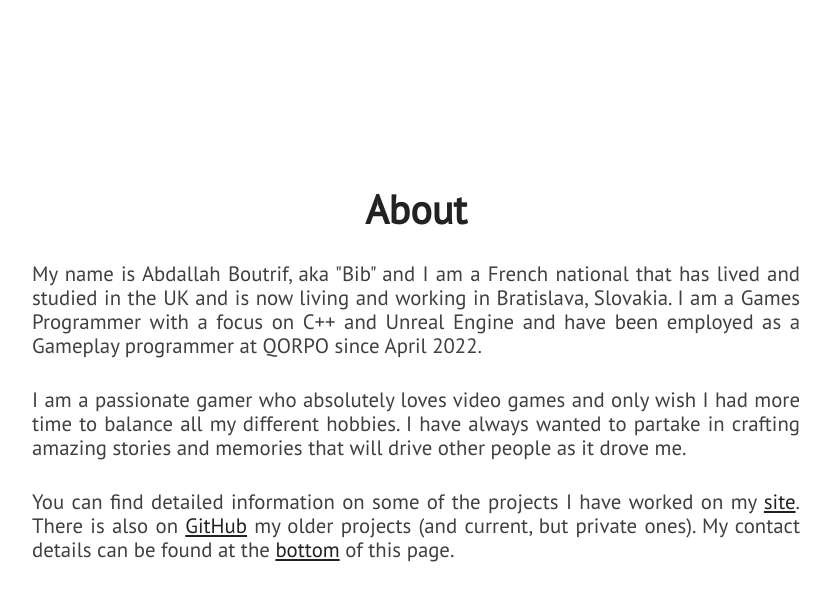
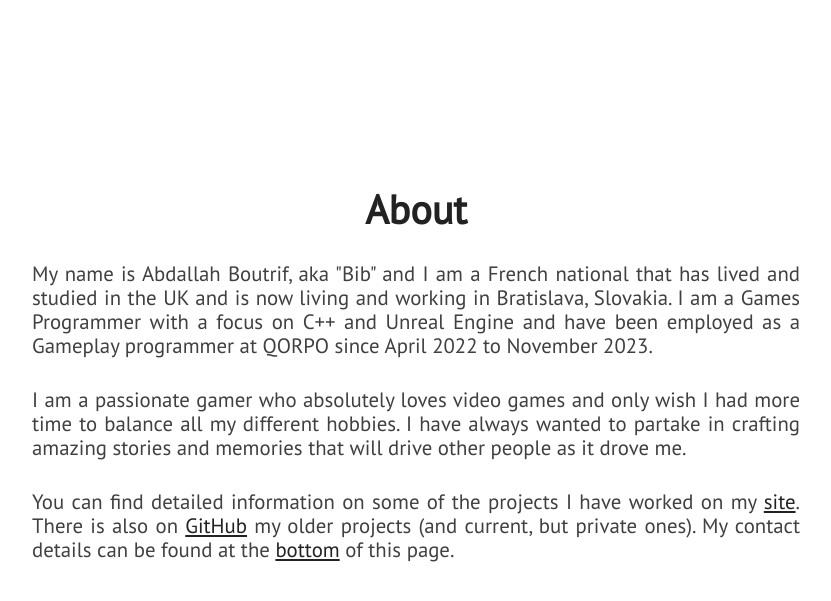
Before and after one commit to Bibool/portfolio.github.io, a Jekyll site: the page built from index.html, in a window 1280 px wide and 900 px high, scrolled down 1041 px. Shown: the top 601 px of the window, without its empty margins (224-1055 px from the left). Built offline with Jekyll 4.4.1, drawn with Linux system fonts in a browser that asks for light colours; nearby versions of some CDN libraries.

Commit message:
Update about.html

```diff
--- a/_includes/about.html
+++ b/_includes/about.html
@@ -3,7 +3,7 @@
         <div id="about-text">
             <div class="section-heading">About</div>
             <p class="paragraph-text justify-text">
-                My name is Abdallah Boutrif, aka "Bib" and I am a French national that has lived and studied in the UK and is now living and working in Bratislava, Slovakia. I am a Games Programmer with a focus on C++ and Unreal Engine and have been employed as a Gameplay programmer at QORPO since April 2022.
+                My name is Abdallah Boutrif, aka "Bib" and I am a French national that has lived and studied in the UK and is now living and working in Bratislava, Slovakia. I am a Games Programmer with a focus on C++ and Unreal Engine and have been employed as a Gameplay programmer at QORPO since April 2022 to November 2023.
             </p>
             <p class="paragraph-text justify-text">
                 I am a passionate gamer who absolutely loves video games and only wish I had more time to balance all my different hobbies. I have always wanted to partake in crafting amazing stories and memories that will drive other people as it drove me.
```
